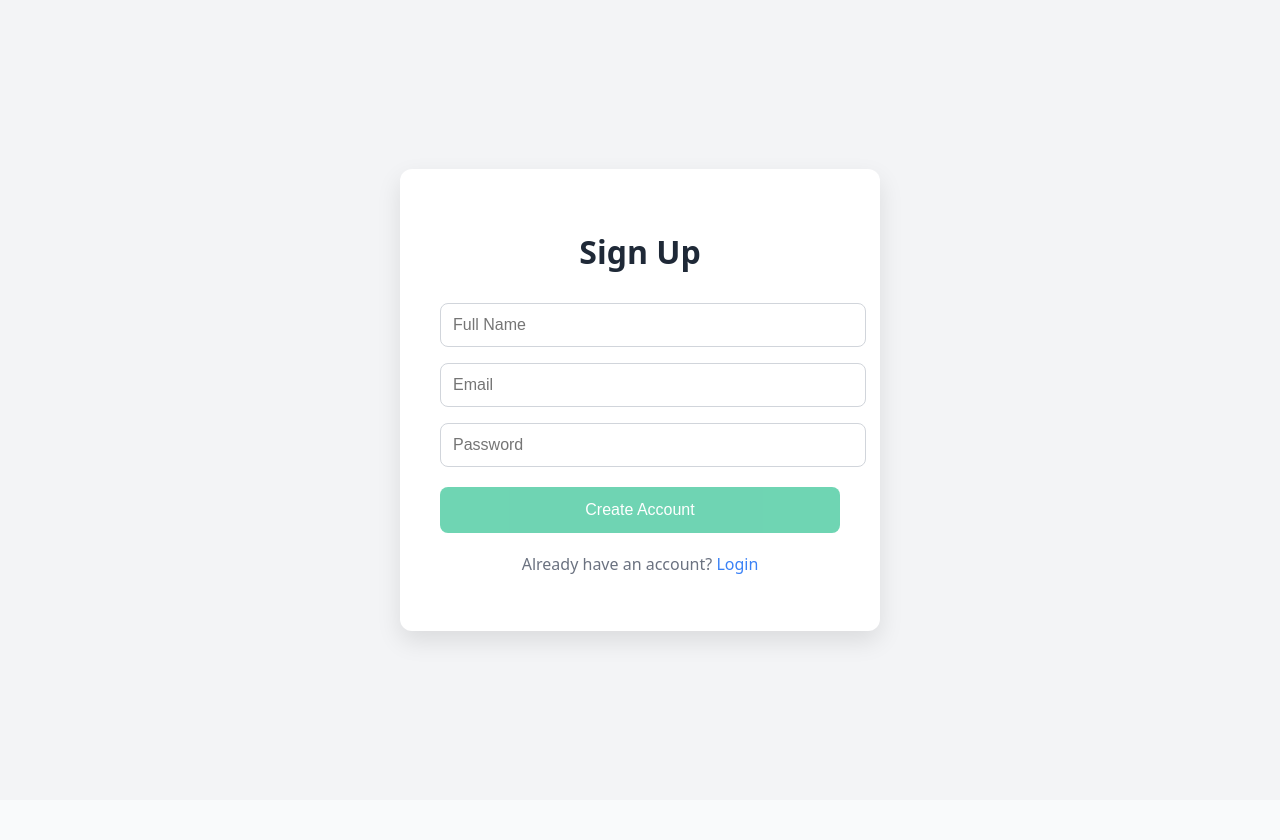
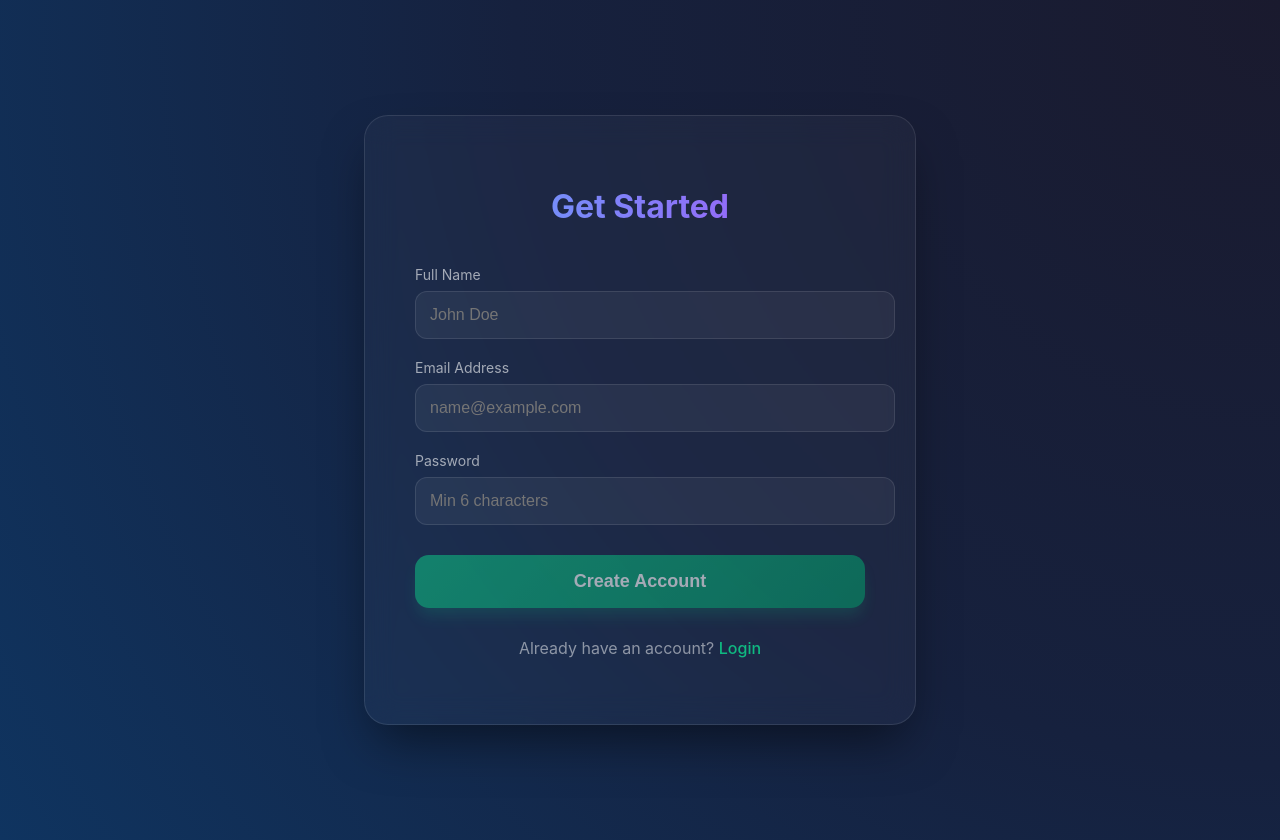
Before and after one commit to GAGANA-KARTHIKEYAN/ai-interview-bot, a Next.js app: page /signup in a window 1280 px wide. Before the commit the page ends 800 px from the top, so only its background shows below. Built offline with nearby package versions, Linux system fonts and the light colour scheme; no server answers.

Commit message:
UI: Premium redesign for Login, Signup, and Profile Setup

```diff
--- a/src/app/signup/page.tsx
+++ b/src/app/signup/page.tsx
@@ -20,9 +20,6 @@ export default function Signup() {
         method: 'POST',
         body: JSON.stringify({ type: 'signup', email, password, name }),
       });
-
-      // Assuming apiClient handles success/error internally and throws if not successful
-      // If it reaches here, it means the call was successful
       router.push('/login');
     } catch (err: any) {
       setError(err.message || 'Server error. Try again.');
@@ -36,72 +33,104 @@ export default function Signup() {
       display: 'flex',
       alignItems: 'center',
       justifyContent: 'center',
-      background: '#f3f4f6'
+      background: 'radial-gradient(circle at top right, #1a1a2e 0%, #16213e 50%, #0f3460 100%)',
+      padding: '20px',
+      fontFamily: "'Inter', sans-serif"
     }}>
       <div style={{
-        padding: '40px',
-        background: 'white',
-        borderRadius: '12px',
-        boxShadow: '0 10px 25px rgba(0,0,0,0.1)',
+        padding: '50px',
+        background: 'rgba(255, 255, 255, 0.03)',
+        backdropFilter: 'blur(15px)',
+        border: '1px solid rgba(255, 255, 255, 0.1)',
+        borderRadius: '24px',
+        boxShadow: '0 25px 50px -12px rgba(0, 0, 0, 0.5)',
         width: '100%',
-        maxWidth: '400px'
+        maxWidth: '450px',
+        color: 'white'
       }}>
-        <h1 style={{ textAlign: 'center', marginBottom: '30px', color: '#1f2937' }}>Sign Up</h1>
+        <h1 style={{
+          textAlign: 'center',
+          marginBottom: '40px',
+          fontSize: '32px',
+          fontWeight: '700',
+          background: 'linear-gradient(to right, #60a5fa, #a855f7)',
+          WebkitBackgroundClip: 'text',
+          WebkitTextFillColor: 'transparent'
+        }}>
+          Get Started
+        </h1>
 
+        <div style={{ marginBottom: '20px' }}>
+          <label style={{ display: 'block', marginBottom: '8px', fontSize: '14px', color: 'rgba(255,255,255,0.6)' }}>Full Name</label>
           <input
-          placeholder="Full Name"
+            placeholder="John Doe"
             value={name}
             onChange={(e) => setName(e.target.value)}
             style={{
-            width: '100%', padding: '12px', marginBottom: '16px', border: '1px solid #d1d5db',
-            borderRadius: '8px', fontSize: '16px'
+              width: '100%', padding: '14px', background: 'rgba(255,255,255,0.05)',
+              border: '1px solid rgba(255,255,255,0.1)', borderRadius: '12px',
+              fontSize: '16px', color: 'white', outline: 'none'
             }}
           />
+        </div>
 
+        <div style={{ marginBottom: '20px' }}>
+          <label style={{ display: 'block', marginBottom: '8px', fontSize: '14px', color: 'rgba(255,255,255,0.6)' }}>Email Address</label>
           <input
             type="email"
-          placeholder="Email"
+            placeholder="name@example.com"
             value={email}
             onChange={(e) => setEmail(e.target.value)}
             style={{
-            width: '100%', padding: '12px', marginBottom: '16px', border: '1px solid #d1d5db',
-            borderRadius: '8px', fontSize: '16px'
+              width: '100%', padding: '14px', background: 'rgba(255,255,255,0.05)',
+              border: '1px solid rgba(255,255,255,0.1)', borderRadius: '12px',
+              fontSize: '16px', color: 'white', outline: 'none'
             }}
           />
+        </div>
 
+        <div style={{ marginBottom: '30px' }}>
+          <label style={{ display: 'block', marginBottom: '8px', fontSize: '14px', color: 'rgba(255,255,255,0.6)' }}>Password</label>
           <input
             type="password"
-          placeholder="Password"
+            placeholder="Min 6 characters"
             value={password}
             onChange={(e) => setPassword(e.target.value)}
             style={{
-            width: '100%', padding: '12px', marginBottom: '20px', border: '1px solid #d1d5db',
-            borderRadius: '8px', fontSize: '16px'
+              width: '100%', padding: '14px', background: 'rgba(255,255,255,0.05)',
+              border: '1px solid rgba(255,255,255,0.1)', borderRadius: '12px',
+              fontSize: '16px', color: 'white', outline: 'none'
             }}
           />
+        </div>
 
         {error && (
-          <p style={{ color: '#ef4444', marginBottom: '16px', textAlign: 'center' }}>
+          <div style={{
+            background: 'rgba(239, 68, 68, 0.1)', border: '1px solid rgba(239, 68, 68, 0.2)',
+            color: '#fca5a5', padding: '12px', borderRadius: '10px', marginBottom: '20px', textAlign: 'center'
+          }}>
             {error}
-          </p>
+          </div>
         )}
 
         <button
           onClick={handleSignup}
           disabled={loading || !name || !email || !password}
           style={{
-            width: '100%', padding: '14px', background: '#10b981', color: 'white',
-            border: 'none', borderRadius: '8px', fontSize: '16px', fontWeight: '500',
+            width: '100%', padding: '16px', background: 'linear-gradient(135deg, #10b981 0%, #059669 100%)',
+            color: 'white', border: 'none', borderRadius: '14px', fontSize: '18px', fontWeight: '600',
             cursor: loading || !name || !email || !password ? 'not-allowed' : 'pointer',
-            opacity: loading || !name || !email || !password ? 0.6 : 1
+            opacity: loading || !name || !email || !password ? 0.6 : 1,
+            boxShadow: '0 10px 15px -3px rgba(16, 185, 129, 0.3)',
+            transition: 'transform 0.2s'
           }}
         >
-          {loading ? 'Creating...' : 'Create Account'}
+          {loading ? 'Creating Experience...' : 'Create Account'}
         </button>
 
-        <p style={{ textAlign: 'center', marginTop: '20px', color: '#6b7280' }}>
+        <p style={{ textAlign: 'center', marginTop: '30px', color: 'rgba(255,255,255,0.5)' }}>
           Already have an account?{' '}
-          <Link href="/login" style={{ color: '#3b82f6', textDecoration: 'none' }}>
+          <Link href="/login" style={{ color: '#10b981', textDecoration: 'none', fontWeight: '500' }}>
             Login
           </Link>
         </p>
```
Also changed, not shown: src/app/login/page.tsx (+52 -23 lines), src/app/profile-setup/page.tsx (+93 -16 lines). Lines whose indentation alone changed are shown as unchanged.
